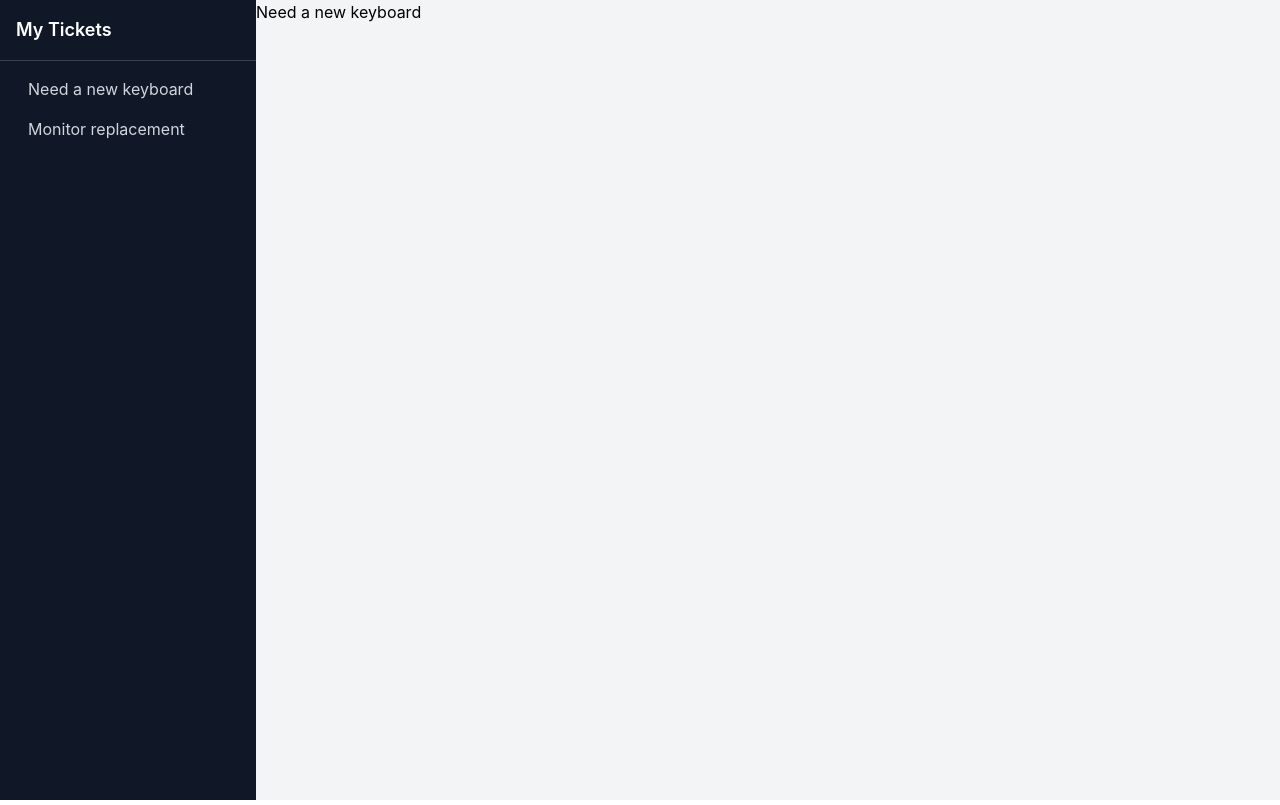
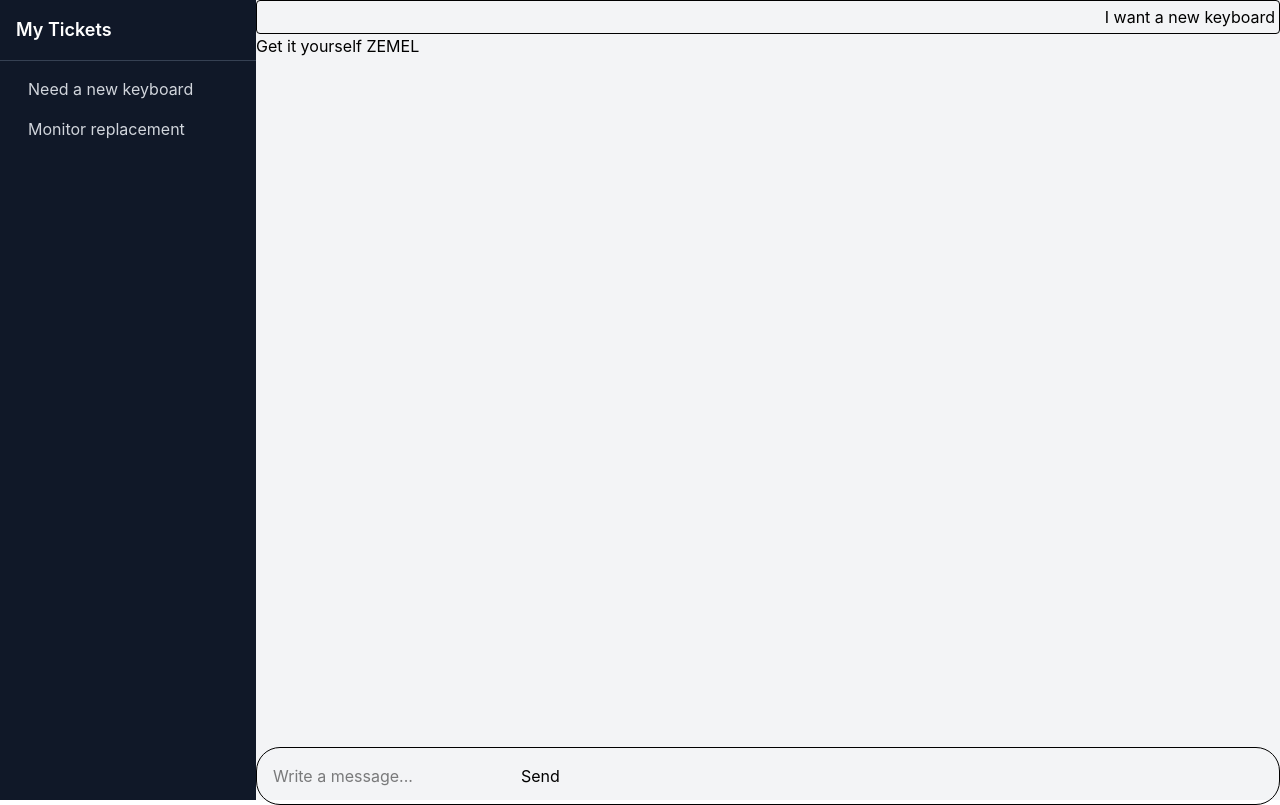
Before and after one commit to ArmandinhoLeMonstre/Requisite, a React app in the folder frontend/: page / in a window 1280 px wide. Both pictures are taken after a click on the button "Need a new keyboard". Built offline with nearby package versions, Linux system fonts and the light colour scheme; the HTML template or start-up script is replaced by a standard one.

Commit message:
now have a ugly working chat per ticket

```diff
--- a/frontend/src/App.jsx
+++ b/frontend/src/App.jsx
@@ -4,15 +4,38 @@ import ChatWindow from "./components/ChatWindow";
 
 function App() {
   const [tickets, setTickets] = useState([
-    { id: 1, title: "Need a new keyboard" },
-    { id: 2, title: "Monitor replacement" },
+    {
+      id: 1,
+      title: "Need a new keyboard",
+      messages: [
+        {id: 1, role: "User", content: "I want a new keyboard"},
+        {id: 2, role: "Agent", content: "Get it yourself ZEMEL"},
+      ],
+    },
+    { id: 2, title: "Monitor replacement", messages: [] },
   ]);
-  const [activeTicket, setActiveTicket] = useState(null);
+  const [activeTicketId, setActiveTicketId] = useState(null);
+  const activeTicket = tickets.find(ticket => ticket.id === activeTicketId) || null;
+
+  function addMessage(message ) {
+    setTickets((prev) =>
+      prev.map((ticket) => {
+        if (ticket.id === activeTicket.id) {
+          return { ...ticket, messages: [...ticket.messages, {id: ticket.messages.length + 1, role: "User", content: message} ] };
+        }
+        return ticket;
+      }),
+    );
+  }
 
   return (
     <div className="flex h-screen bg-gray-100">
-        <Sidebar tickets={tickets} onTicketClick={setActiveTicket} />
-        <ChatWindow activeTicket={activeTicket} />
+      <Sidebar tickets={tickets} onTicketClick={setActiveTicketId} />
+      {activeTicket ? (
+        <ChatWindow activeTicket={activeTicket} addMessage={addMessage} />
+      ) : (
+        <ChatWindow activeTicket={null} addMessage={addMessage} />
+      )}
     </div>
   );
 }
--- a/frontend/src/components/ChatWindow.jsx
+++ b/frontend/src/components/ChatWindow.jsx
@@ -1,24 +1,28 @@
+import { useState } from "react";
+import MessageInput from "./MessageInput";
+import MessageList from "./MessageList";
 
-function ChatWindow({activeTicket}) {
+function ChatWindow({ activeTicket, addMessage }) {
+  const [inputMessage, setInputMessage] = useState("");
+
   return (
-	<div className="flex-1 flex flex-col-reverse">
-		{ activeTicket ? (
+    <div className="flex-1 flex ">
+      {activeTicket ? (
         <div className="flex-1">
-				<p className="align-middle">{activeTicket.title}</p>
+          <MessageList listMessage={activeTicket.messages} />
+          <MessageInput
+            inputMessage={inputMessage}
+            setInputMessage={setInputMessage}
+            addMessage={addMessage}
+          />
         </div>
       ) : (
         <div className="flex-1">
           <p>Select a ticket or start a new one</p>
         </div>
       )}
-        {/* <div className="flex-col-reverse p-5 border rounded-3xl">
-          <p className="text-gray-400 text-lg">chat...</p>
-        </div>
-		<div className="flex-1 ">
-			<p className="text-black text-lg"> salut</p>
-		</div> */}
     </div>
   );
 }
 
-export default ChatWindow
+export default ChatWindow;
--- /dev/null
+++ b/frontend/src/components/MessageInput.jsx
@@ -0,0 +1,18 @@
+function MessageInput({ inputMessage, setInputMessage, addMessage }) {
+
+  return (
+    <div className="flex-col-reverse border rounded-3xl p-4">
+      <input
+        type="text"
+        placeholder="Write a message..."
+        value={inputMessage}
+        onChange={(e) => setInputMessage(e.target.value)}
+      />
+      <button type="submit" onClick={() => {addMessage(inputMessage); setInputMessage("");}}>
+        Send
+      </button>
+    </div>
+  );
+}
+
+export default MessageInput;
--- /dev/null
+++ b/frontend/src/components/MessageList.jsx
@@ -0,0 +1,19 @@
+function MessageList({ listMessage }) {
+  return (
+    <div className="h-14/15">
+      {listMessage.length > 0 ? (
+        listMessage.map((message) => (
+          <div className={message.role === "User" ? "w-auto p-1 flex justify-end rounded border" : "styles for agent"}>
+            <h2 key={message.id} className="justify-end">
+              {message.content}
+            </h2>
+          </div>
+        ))
+      ) : (
+        <h2>No messages</h2>
+      )}
+    </div>
+  );
+}
+
+export default MessageList;
--- a/frontend/src/components/SideBar.jsx
+++ b/frontend/src/components/SideBar.jsx
@@ -10,7 +10,7 @@ function Sidebar({ tickets, onTicketClick }) {
           tickets.map((ticket) => (
             <button
               key={ticket.id}
-              onClick={() => onTicketClick(ticket)}
+              onClick={() => onTicketClick(ticket.id)}
               className="w-full text-left text-gray-300 hover:bg-gray-700 rounded px-5 py-2"
             >
               {ticket.title}
```
Lines whose indentation alone changed are shown as unchanged.
